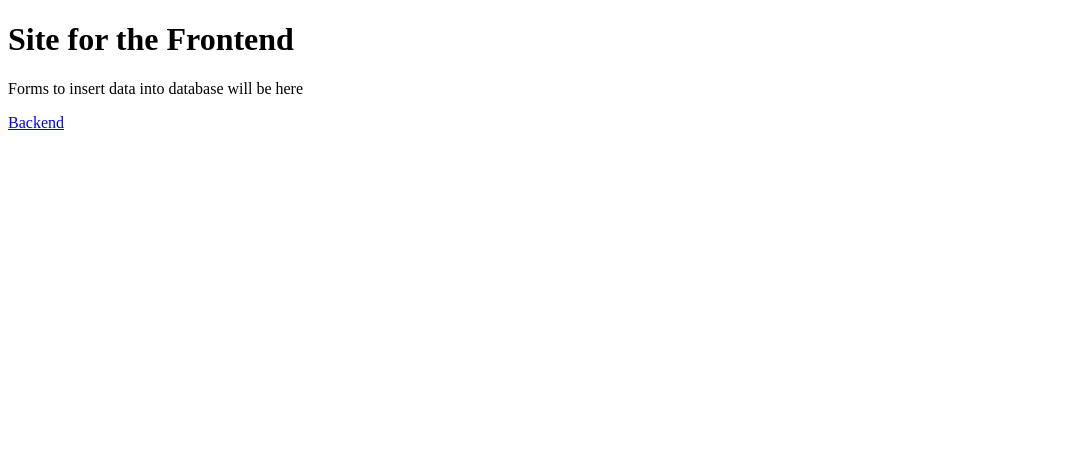
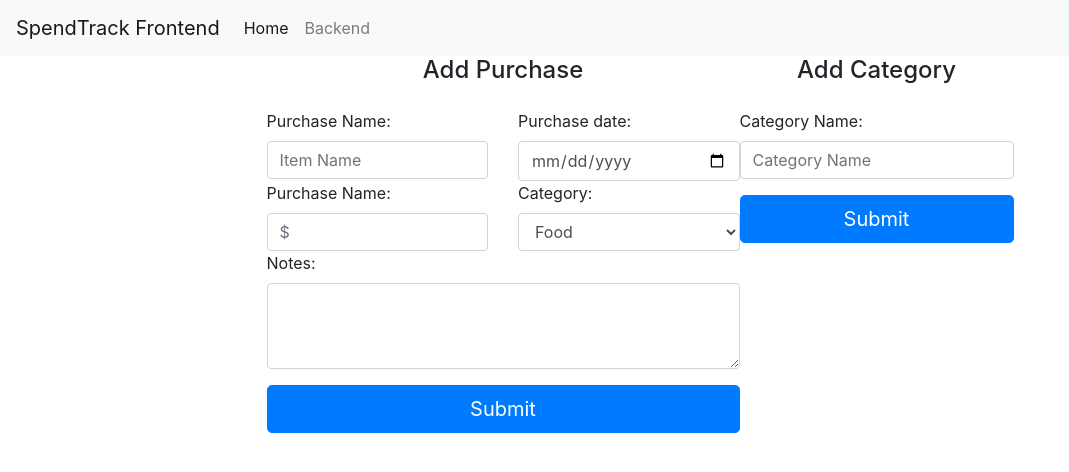
Before and after one commit to MaxStewart/Webapp-Using-Vagrant, a PHP site: page / in a window 1280 px wide. Shown: the top 472 px of the page, without its empty margins (0-1069 px from the left). Run offline with PHP 8.4, Linux system fonts and the light colour scheme; some libraries are stand-ins or nearby versions.

Commit message:
Added basic forms

```diff
--- a/frontend/index.php
+++ b/frontend/index.php
@@ -2,12 +2,73 @@
 <html>
 <head>
 <title>Frontend</title>
+
+    <!-- Bootstrap -->
+    <link rel="stylesheet" href="https://maxcdn.bootstrapcdn.com/bootstrap/4.0.0/css/bootstrap.min.css" integrity="sha384-Gn5384xqQ1aoWXA+058RXPxPg6fy4IWvTNh0E263XmFcJlSAwiGgFAW/dAiS6JXm" crossorigin="anonymous">
+    <script src="https://code.jquery.com/jquery-3.2.1.slim.min.js" integrity="sha384-KJ3o2DKtIkvYIK3UENzmM7KCkRr/rE9/Qpg6aAZGJwFDMVNA/GpGFF93hXpG5KkN" crossorigin="anonymous"></script>
+    <script src="https://cdnjs.cloudflare.com/ajax/libs/popper.js/1.12.9/umd/popper.min.js" integrity="sha384-ApNbgh9B+Y1QKtv3Rn7W3mgPxhU9K/ScQsAP7hUibX39j7fakFPskvXusvfa0b4Q" crossorigin="anonymous"></script>
+    <script src="https://maxcdn.bootstrapcdn.com/bootstrap/4.0.0/js/bootstrap.min.js" integrity="sha384-JZR6Spejh4U02d8jOt6vLEHfe/JQGiRRSQQxSfFWpi1MquVdAyjUar5+76PVCmYl" crossorigin="anonymous"></script>
 </head>
 <body>
 
-<h1>Site for the Frontend</h1>
-<p>Forms to insert data into database will be here</p>
-<p><a href="http://127.0.0.1:10122/">Backend</a></p>
+<nav class="navbar navbar-expand-lg navbar-light bg-light">
+    <a class="navbar-brand" href="#">SpendTrack Frontend</a>
+    <button class="navbar-toggler" type="button" data-toggle="collapse" data-target="#navbarNavAltMarkup" aria-controls="navbarNavAltMarkup" aria-expanded="false" aria-label="Toggle navigation">
+        <span class="navbar-toggler-icon"></span>
+    </button>
+    <div class="collapse navbar-collapse" id="navbarNavAltMarkup">
+        <div class="navbar-nav">
+            <a class="nav-item nav-link active" href="index.php">Home <span class="sr-only">(current)</span></a>
+            <a class="nav-item nav-link" href="http://127.0.0.1:10122/">Backend</a>
+        </div>
+    </div>
+</nav>
+
+<div class="container">
+    <div class="row justify-content-center">
+
+        <form name="add-spend-form" method="post" id="add-spend-form">
+            <p class="h4 mb-4 text-center">Add Purchase</p>
+            <div class="row">
+                <div class="col">
+                    <label for="taskName">Purchase Name:</label>
+                    <input id="taskName" name="taskName" type="text" class="form-control" placeholder="Item Name">
+                </div>
+                <div class="col">
+                    <label for="dueDate">Purchase date:</label>
+                    <input id="dueDate" name="dueDate" type="date" class="form-control">
+                </div>
+            </div>
+            <div class="row">
+                <div class="col">
+                    <label for="purchaseAmount">Purchase Name:</label>
+                    <input id="purchaseAmount" name="purchaseAmount" type="number" class="form-control" placeholder="$">
+                </div>
+                <div class="col">
+                    <label for="category">Category:</label>
+                    <select name="category" class="form-control">
+                        <option value="food">Food</option>boot
+                        <option value="meh">Meh</option>
+                    </select>
+                </div>
+            </div>
+            <div class="form-group">
+                <label for="taskNotes">Notes: </label>
+                <textarea type="textarea" id="taskNotes" name="taskNotes" class="form-control" rows="3" cols="10"></textarea>
+            </div>
+            <button class="btn btn-primary btn-lg btn-block" type="submit" name="submit">Submit</button>
+        </form>
+
+        <form name="add-category-form" method="post" id="add-category-form">
+            <p class="h4 mb-4 text-center">Add Category</p>
+            <div class="form-group">
+                <label for="categoryName">Category Name:</label>
+                <input id="categoryName" name="categoryName" type="text" class="form-control" placeholder="Category Name">
+            </div>
+            <button class="btn btn-primary btn-lg btn-block" type="submit" name="submit">Submit</button>
+        </form>
+    </div>
+</div>
 
 </body>
 </html>
```
